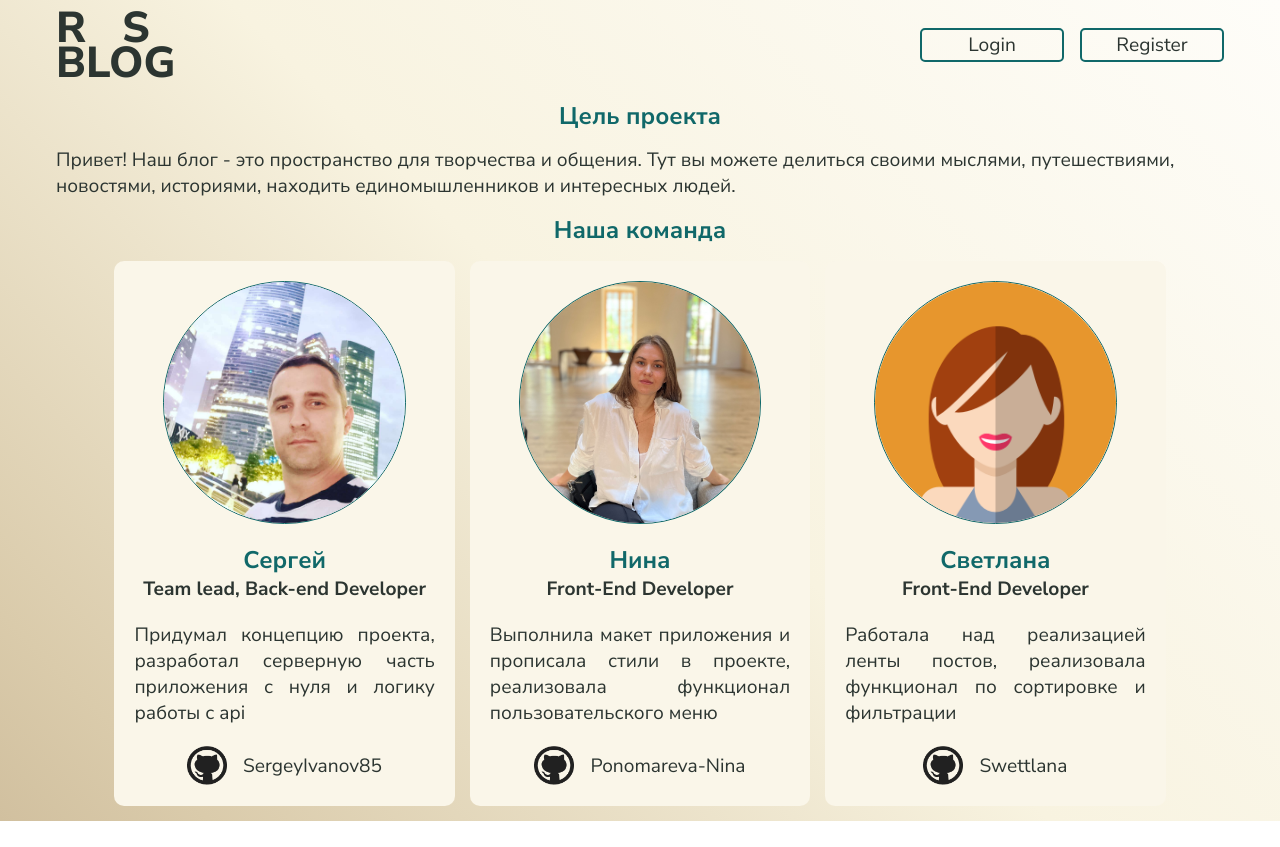
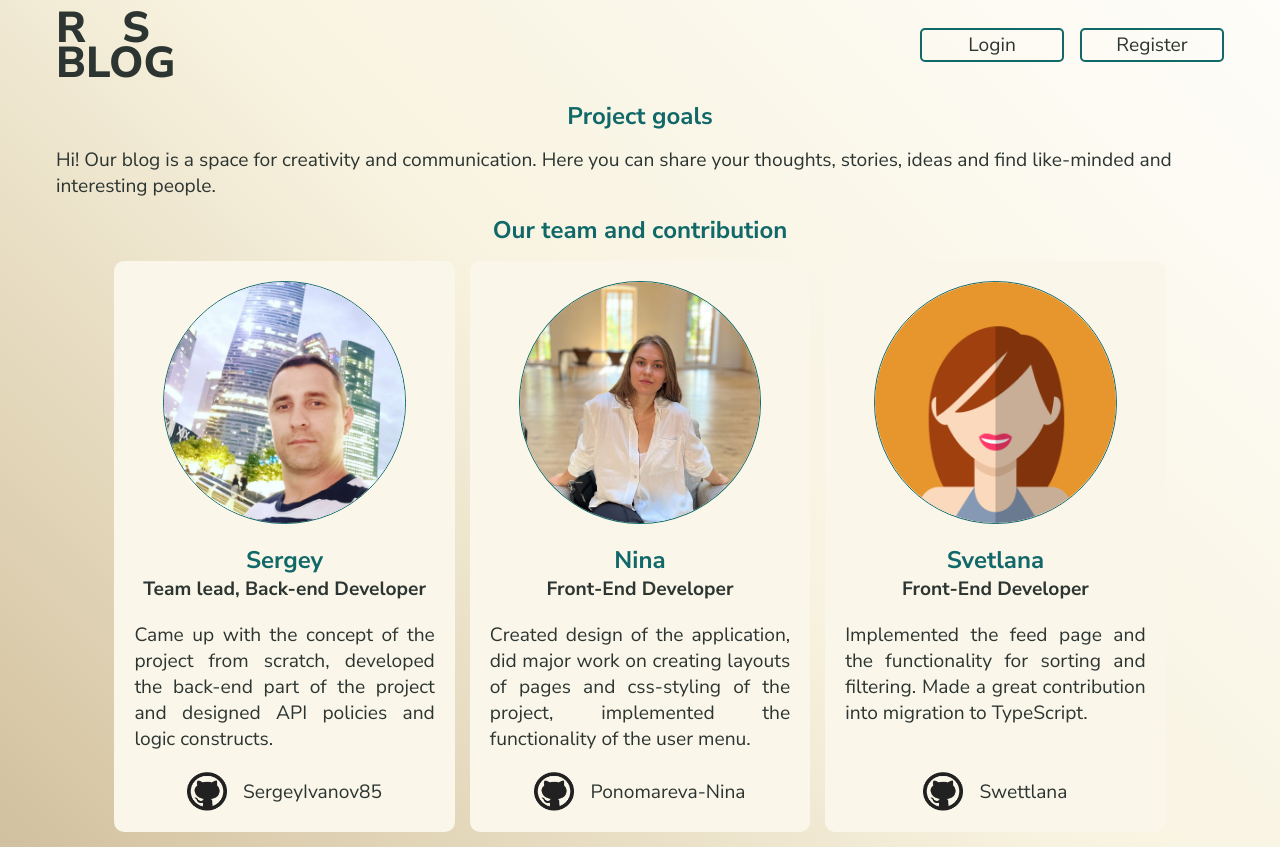
Before and after one commit to SergeyIvanov85/RSBlog, a React (Create React App) app in the folder client/: page /about in a window 1280 px wide. Before the commit the page ends 821 px from the top, so only its background shows below. Built offline with nearby package versions, Linux system fonts and the light colour scheme; no server answers.

Commit message:
feat: add translation for AboutPage

```diff
--- a/client/src/pages/AboutPage.tsx
+++ b/client/src/pages/AboutPage.tsx
@@ -12,21 +12,21 @@ export const AboutPage = () => {
     return (
         <div className='section-wrapper about'>
             <div className='about__goals'>
-                <h2>Цель проекта</h2>
-                <p>Привет! Наш блог - это пространство для творчества и общения. Тут вы можете делиться своими мыслями, путешествиями, новостями, историями, находить единомышленников и интересных людей.</p>
+                <h2>{t('about.title-goal')}</h2>
+                <p>{t('about.goal')}</p>
             </div>
             <div className='about__team'>
-                <h2>Наша команда</h2>
+                <h2>{t('about.title-team')}</h2>
                 <div className='team-members-grid'>
                     <div className='team-member'>
                         <div className='team-member__avatar sergey'>
                             <img src={sergeyAvatar} alt="Sergey" />
                         </div>
                         <div className='team-member__role'>
-                            <h3>Сергей</h3>
+                            <h3>{t('about.sergey')}</h3>
                             <p>Team lead, Back-end Developer</p>
                         </div>
-                        <p className='team-member__description'>Придумал концепцию проекта, разработал серверную часть приложения с нуля и логику работы с api</p>
+                        <p className='team-member__description'>{t('about.sergey-contribution')}</p>
                         <div className='team-member__git'>
                             <a href='https://github.com/SergeyIvanov85' className='github-link'>
                                 <img src={ghIcon} alt='Github:'></img>
@@ -39,10 +39,10 @@ export const AboutPage = () => {
                             <img src={ninaAvatar} alt="Nina" />
                         </div>
                         <div className='team-member__role'>
-                            <h3>Нина</h3>
+                            <h3>{t('about.nina')}</h3>
                             <p>Front-End Developer</p>
                         </div>
-                        <p className='team-member__description'>Выполнила макет приложения и прописала стили в проекте, реализовала функционал пользовательского меню</p>
+                        <p className='team-member__description'>{t('about.nina-contribution')}</p>
                         <div className='team-member__git'>
                             <a href='https://github.com/Ponomareva-Nina' className='github-link'>
                                 <img src={ghIcon} alt='Github:'></img>
@@ -55,10 +55,10 @@ export const AboutPage = () => {
                             <img src={svetlanaAvatar} alt="Svetlana" />
                         </div>
                         <div className='team-member__role'>
-                            <h3>Cветлана</h3>
+                            <h3>{t('about.svetlana')}</h3>
                             <p>Front-End Developer</p>
                         </div>
-                        <p className='team-member__description'>Работала над реализацией ленты постов, реализовала функционал по сортировке и фильтрации</p>
+                        <p className='team-member__description'>{t('about.svetlana-contribution')}</p>
                         <div className='team-member__git'>
                             <a href='https://github.com/Swettlana' className='github-link'>
                                 <img src={ghIcon} alt='Github:'></img>
--- a/client/src/translation/en.json
+++ b/client/src/translation/en.json
@@ -92,5 +92,16 @@
     "common-comments": "Number of comments on your articles",
     "common-likes": "Number of likes on your articles",
     "best-post": "Most popular article of the period:"
+  },
+  "about": {
+    "title-goal": "Project goals",
+    "goal": "Hi! Our blog is a space for creativity and communication. Here you can share your thoughts, stories, ideas and find like-minded and interesting people.",
+    "title-team": "Our team and contribution",
+    "sergey": "Sergey",
+    "nina": "Nina",
+    "svetlana": "Svetlana",
+    "sergey-contribution": "Came up with the concept of the project from scratch, developed the back-end part of the project and designed API policies and logic constructs.",
+    "nina-contribution": "Created design of the application, did major work on creating layouts of pages and css-styling of the project, implemented the functionality of the user menu.",
+    "svetlana-contribution": "Implemented the feed page and the functionality for sorting and filtering. Made a great contribution into migration to TypeScript."
   }
 }
--- a/client/src/translation/ru.json
+++ b/client/src/translation/ru.json
@@ -92,5 +92,16 @@
     "common-comments": "Количество комментариев под вашими статьями",
     "common-likes": "Количество отметок 'нравится' на ваших статьях",
     "best-post": "Самая популярная статья за период:"
+  },
+  "about": {
+    "title-goal": "Цель проекта",
+    "goal": "Привет! Наш блог - это пространство для творчества и общения. Тут вы можете делиться своими мыслями, путешествиями, новостями, историями, находить единомышленников и интересных людей.",
+    "title-team": "Наша команда",
+    "sergey": "Сергей",
+    "nina": "Нина",
+    "svetlana": "Светлана",
+    "sergey-contribution": "Придумал концепцию проекта, разработал серверную часть приложения с нуля и логику работы с api.",
+    "nina-contribution": "Выполнила макет приложения и прописала стили в проекте, реализовала функционал пользовательского меню.",
+    "svetlana-contribution": "Работала над реализацией ленты постов, реализовала функционал по сортировке и фильтрации."
   }
 }
```
